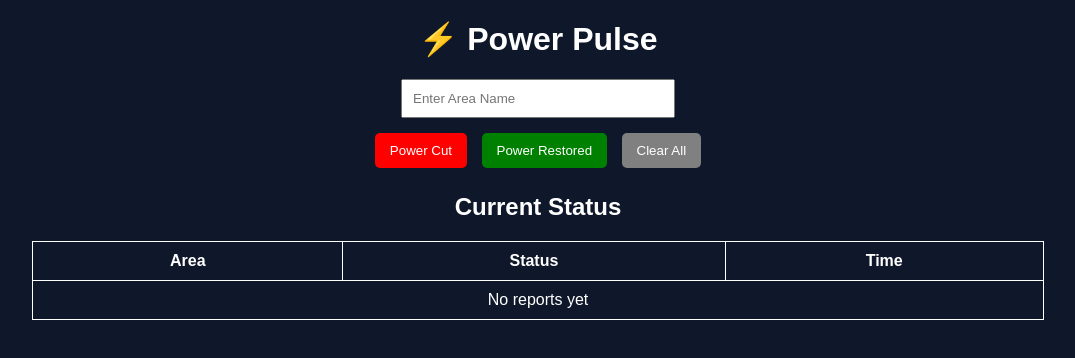
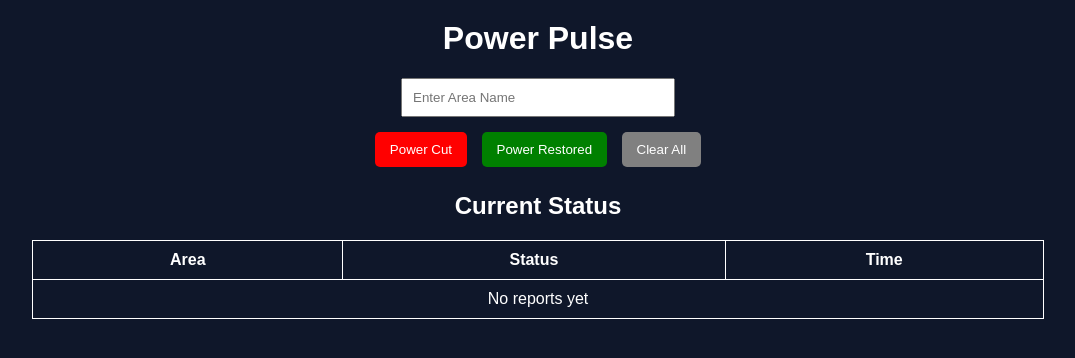
Before and after one commit to yashashwiniv-11/PowerPulse, a website: page index.html in a window 1280 px wide. Shown: the whole page, without its empty margins (102-1177 px from the left). Drawn offline with Linux system fonts and the light colour scheme; no server answers.

Commit message:
Final update: README improved + frontend + backend

```diff
--- a/index.html
+++ b/index.html
@@ -2,12 +2,12 @@
 <html lang="en">
 <head>
   <meta charset="UTF-8">
-  <title>⚡ Power Pulse</title>
+  <title>Power Pulse</title>
   <link rel="stylesheet" href="style.css">
 </head>
 <body>
 
-<h1>⚡ Power Pulse</h1>
+<h1>Power Pulse</h1>
 
 <div class="container">
   <input type="text" id="areaInput" placeholder="Enter Area Name">
```
Also changed, not shown: backend/index.js (+0 -10 lines), script.js (+0 -7 lines), README.md.
